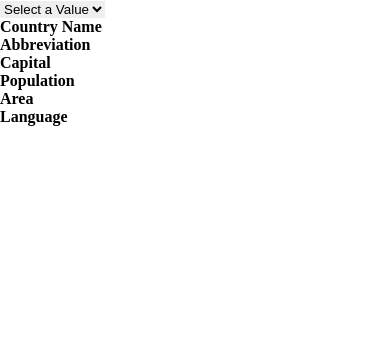
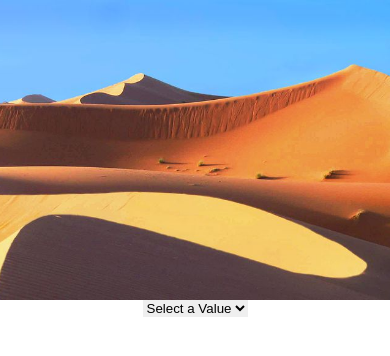
Before and after one commit to kmknisely/p2-knisely-kenney, a plain HTML site: page countries.html in a window 390 px wide. Drawn offline with Linux system fonts and the light colour scheme.

Commit message:
Begin styling mobile countries page

```diff
--- a/countries.html
+++ b/countries.html
@@ -13,10 +13,12 @@
 
 	</head>
 
-	<body>
+	<body id="country-page">
 
 
 <section id="right-side">
+
+    <div id="dropdown-container">
       <select id="dropdown" name="dropdown">
         <option>Select a Value </option>
         <option value="0">Algeria</option>
@@ -30,34 +32,33 @@
         <option value="8">Sudan</option>
         <option value="9">Tunisia</option>
       </select>
-
-
-    <div>
-      <h4> Country Name </h4>
-      <p id="name"></p>
     </div>
 
-    <div>
+    <div class="info">
+      <h3 id="name"></h3>
+    </div>
+
+    <div class="info">
       <h4> Abbreviation </h4>
       <p id="abbr"></p>
     </div>
 
-    <div>
+    <div class="info">
       <h4> Capital </h4>
       <p id="cap"></p>
     </div>
 
-    <div>
+    <div class="info">
       <h4> Population </h4>
       <p id="pop"></p>
     </div>
 
-    <div>
+    <div class="info">
       <h4> Area </h4>
       <p id="area"></p>
     </div>
 
-    <h4> Language </h4>
+    <h4 class="info"> Language </h4>
     <p id="language"></p>
   </div>
 
@@ -66,7 +67,7 @@
 <section id="left-side">
 
   <figure class="country-img-container">
-    <img id="country-image">
+    <img id="country-image" src="imgs/placeholder.jpg">
   </figure>
 
 </section>
--- a/countries.js
+++ b/countries.js
@@ -102,8 +102,16 @@ var countries = [
 
 ];
 
+function countryDisplay(){
+  var x = document.getElementsByClassName("info");
+  var i;
+  for (i = 0; i < x.length; i++) {
+    x[i].style.opacity = 1;
+}
+};
 
-function myFunction() {
+
+function countryFunction() {
   var x = document.getElementById("dropdown");
   //Country Name
   document.getElementById('name').innerHTML = countries[Number(x.value)].name;
@@ -119,6 +127,8 @@ function myFunction() {
   document.getElementById('language').innerHTML = countries[Number(x.value)].language;
   //image
   document.getElementById('country-image').src = countries[Number(x.value)].image;
+
+  countryDisplay();
 }
 
-document.getElementById("dropdown").addEventListener("change", myFunction);
+document.getElementById("dropdown").addEventListener("change", countryFunction);
--- a/style.css
+++ b/style.css
@@ -37,3 +37,33 @@ img{
   padding: 20px;
   height: 20px;
 }
+
+
+/* Countries Page */
+
+#country-page{
+  display: flex;
+  flex-flow: column-reverse;
+}
+
+.country-img-container{
+  width: 100%;
+  height: 300px;
+}
+
+#country-image{
+width: 100%;
+height: 100%;
+object-fit: cover;
+}
+
+#dropdown-container{
+  display: flex;
+  align-content: center;
+  justify-content: center;
+}
+
+.info{
+  display: flex;
+  opacity: 0;
+}
```
Also changed, not shown: imgs/placeholder.jpg (added). Lines whose indentation alone changed are shown as unchanged.
